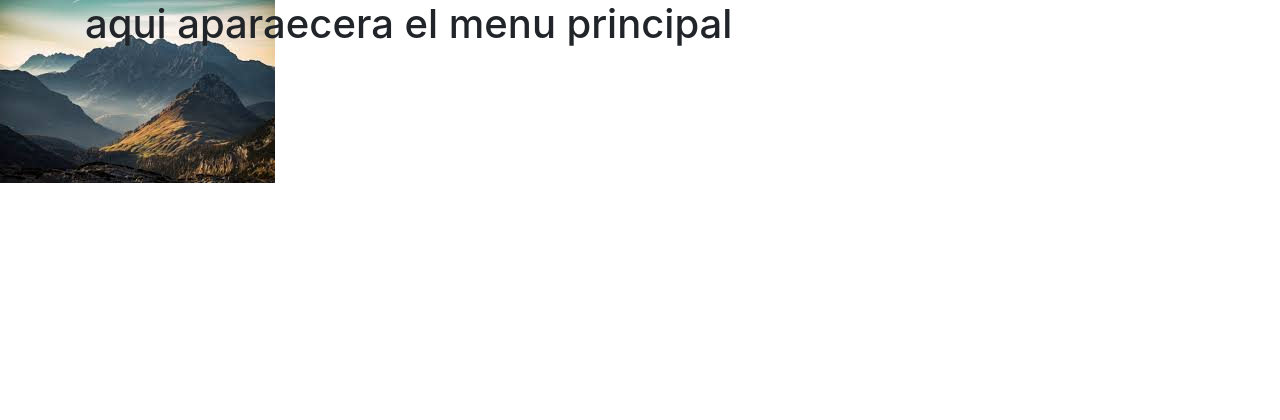
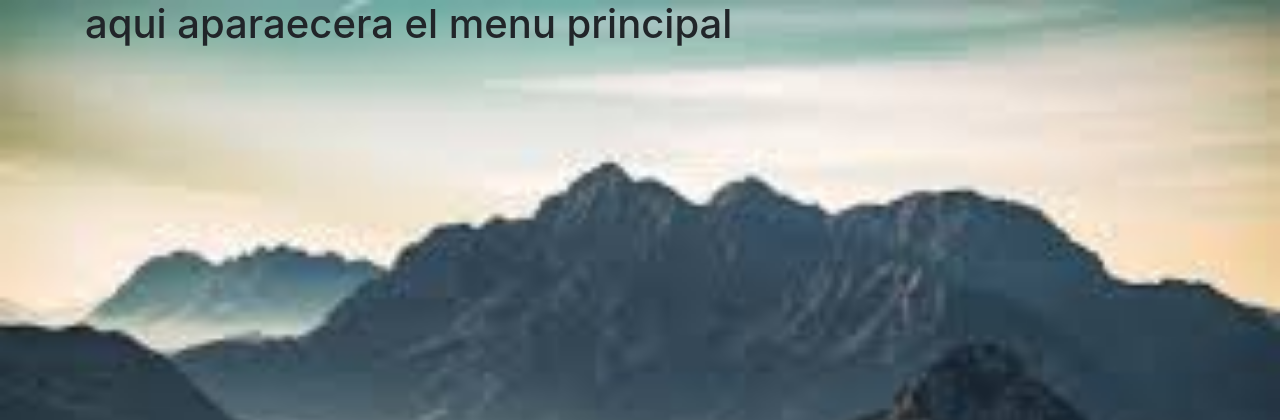
Before and after one commit to JuanChasoy/IPS_CECEP, a PHP site: page / in a window 1280 px wide. Shown: the top 420 px of the page. Run offline with PHP 8.4, Linux system fonts and the light colour scheme.

Commit message:
estilo para el fondo

```diff
--- a/css/style.css
+++ b/css/style.css
@@ -1,5 +1,6 @@
 body{
     background-image: url(../img/mount.jpg);
     background-repeat: no-repeat;
-
+    background-size: cover;
+    background-attachment: fixed;
 }
```
